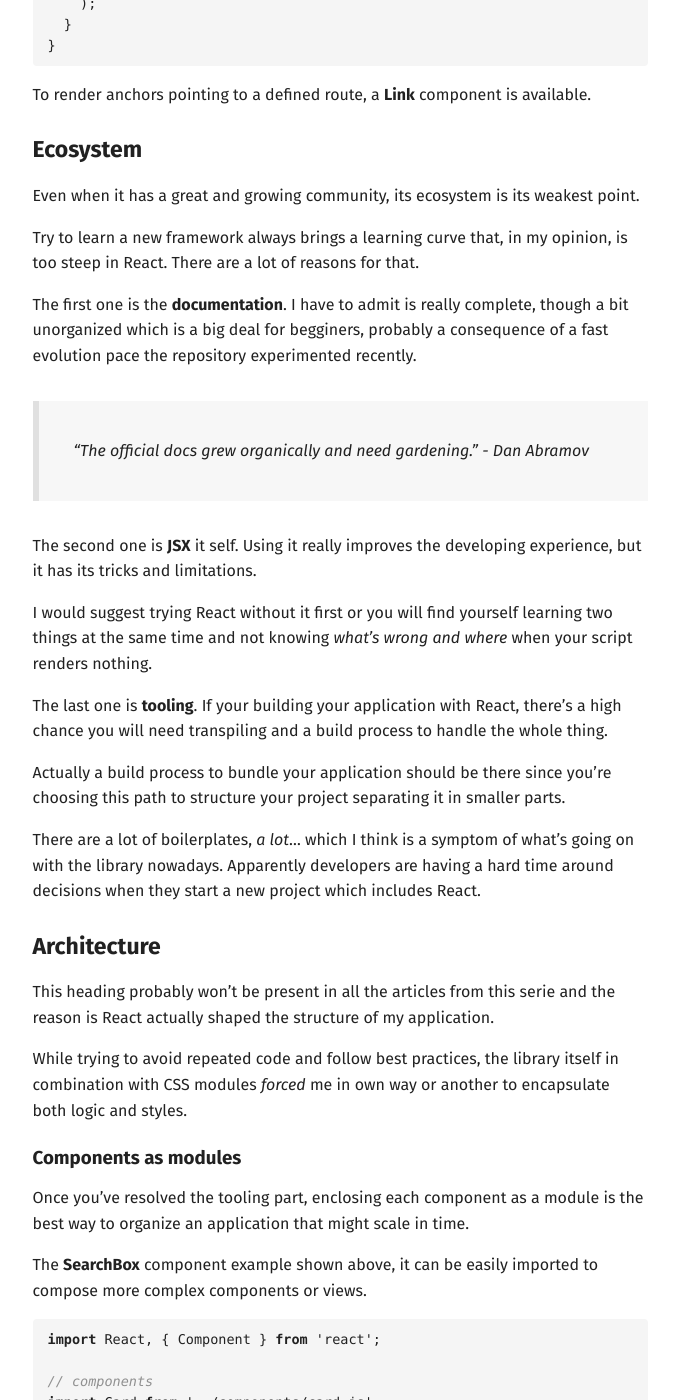
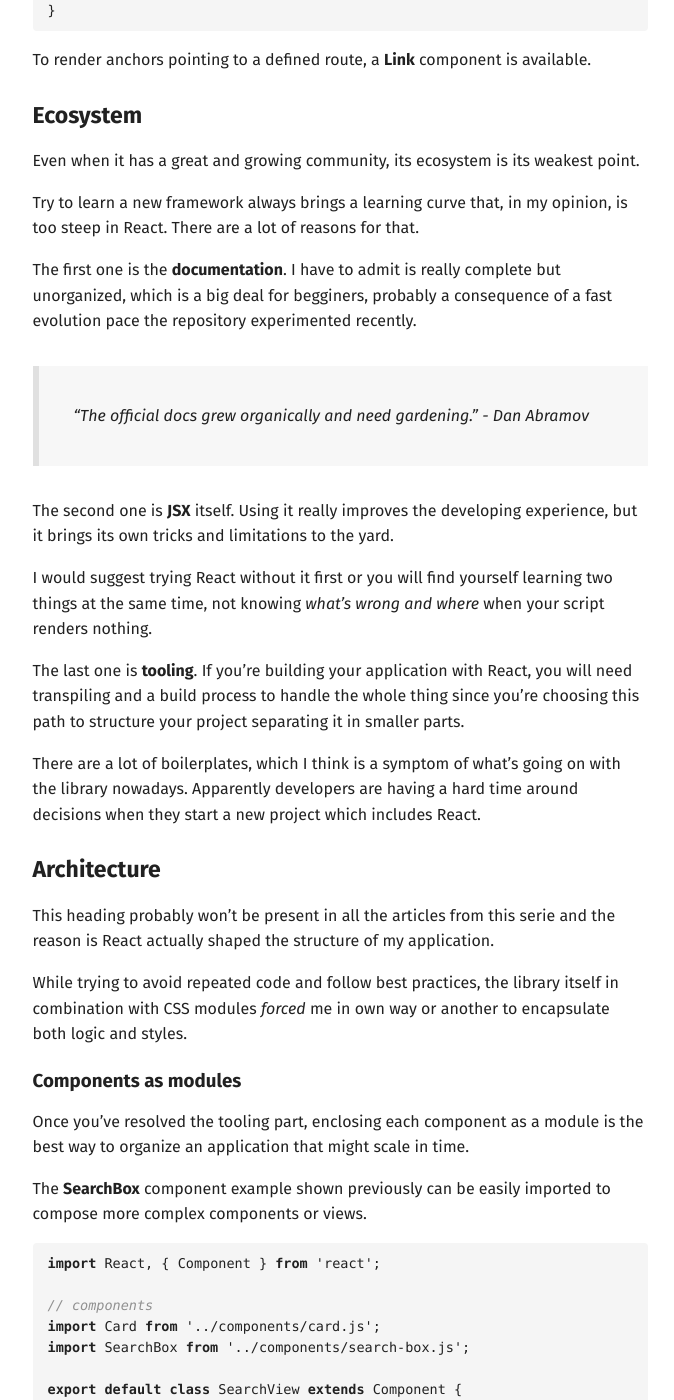
Before and after one commit to jeremenichelli/jeremenichelli.github.io, a Jekyll site: the page built from _posts/2016-07-07-building-a-component-based-app-react.md, in a window 1280 px wide and 1400 px high, scrolled down 10311 px. Shown: the whole window, without its empty margins (300-974 px from the left). Built offline with Jekyll 4.4.1, drawn with Linux system fonts in a browser that asks for light colours; some of the changed text lies outside the part shown.

Commit message:
Updates and corrections on last post

````diff
--- a/_posts/2016-07-07-building-a-component-based-app-react.md
+++ b/_posts/2016-07-07-building-a-component-based-app-react.md
@@ -241,9 +241,9 @@
 
 When data values change over a component's life cycle they are called _states_.
 
-It's important to mention that not every single data used in a component should be a state. When the state doesn't affect the render of the component is better to keep it outside of it.
+It's important to mention that not every single data used in a component should be a state. When the value of a state doesn't affect the render of the component is better to save it in a variable.
 
-When using **createClass** you get access to the **getInitialState** method to specify the initial states' values, but if you're doing in the the ES2015 way just define a _state_ object on the instance's constructor.
+When using **createClass** you get access to a **getInitialState** method to specify the initial states' values, but if you're doing in the the ES2015 way just define a _state_ object on the instance's constructor.
 
 ```js
 import { Component } from 'react';
@@ -268,11 +268,11 @@
 }
 ```
 
-Here we are defining an accordion element, the _expanded_ value will define wether the content will be visible or not so it makes sense to define it as a _state_.
+Here we are defining an accordion element, the _expanded_ value will define whether the content will be visible or not, so it makes sense to define it as a _state_.
 
 To reveal the content we need to toggle the _expanded_ value.
 
-To do it we use **setState** and React will update the components view. I recommend to place this logic inside a method so it can be bound later as an event.
+To do it we use **setState** and React will update the components view.
 
 ```js
 import { Component } from 'react';
@@ -304,12 +304,12 @@
 
 [See it in action &raquo;](https://jsfiddle.net/jeremenichelli/oLL9j1bj/5)
 
-The context inside the **toggleState** function will be the rendered node, with **bind** we change it back to the component.
+When the **toggleState** function gets called the context will be the rendered node, with **bind** we change it back to the component.
 
 
 ### Model binding
 
-As it doesn't offer directives out of the box, when you need to track properties like the value of an input value you will need to do it yourself.
+As the library doesn't come with directives out of the box, when you need to track properties like the value of an input you will have to do it yourself.
 
 It's not hard since React encapsulation itself comes handy for this.
 
@@ -333,7 +333,9 @@
   render() {
     return (
       <form action="?">
-        <input type="text" value={ this.props.searchValue } onChange={ this.handleChange }/>
+        <input type="text"
+          value={ this.props.searchValue }
+          onChange={ this.handleChange } />
         <button type="submit">Search</button>
       </form>
     );
@@ -341,13 +343,13 @@
 }
 ```
 
-This is a pretty common pattern of updating a container every time the value changes which here can be used as a _state_ in case it defines some other rendered section of the component.
+This is a pretty common pattern that allows you to access to that _state_ later in case it affects some other rendered section of the component.
 
 ### Styles
 
 If you're using React, the main reason should be that you find the separation of concerns and encapsulation the best way to structure your application, so your strategy around styles should match this philosophy.
 
-**CSS modules** alter original selectors so they are unique, and as a consequence, encapsulates the styles for a set of elements so they aren't affected by other rules define in the project.
+**CSS modules** alter original selectors so they are unique, and as a consequence, encapsulates the styles for a set of elements.
 
 ```js
 import React, { Component } from 'react';
@@ -363,7 +365,7 @@
 }
 ```
 
-When you import a style file like this, selectors are changed to key combinations of letters and numbers on it. Inside your script an object is return containing exactly those unique references you can place in your components like values.
+When you import a style file like this, selectors are changed to keys, combinations of letters and numbers. Inside your script an object is returned containing exactly those unique references you can use in your components as classes.
 
 Of course this happens at compilation time so you will need external tools like [webpack loaders][css-modules-webpack] to manage your styles this way.
 
@@ -454,19 +456,17 @@
 
 Try to learn a new framework always brings a learning curve that, in my opinion, is too steep in React. There are a lot of reasons for that.
 
-The first one is the **documentation**. I have to admit is really complete, though a bit unorganized which is a big deal for begginers, probably a consequence of a fast evolution pace the repository experimented recently.
+The first one is the **documentation**. I have to admit is really complete but unorganized, which is a big deal for begginers, probably a consequence of a fast evolution pace the repository experimented recently.
 
 > "The official docs grew organically and need gardening." - Dan Abramov
 
-The second one is **JSX** it self. Using it really improves the developing experience, but it has its tricks and limitations.
+The second one is **JSX** itself. Using it really improves the developing experience, but it brings its own tricks and limitations to the yard.
 
-I would suggest trying React without it first or you will find yourself learning two things at the same time and not knowing _what's wrong and where_ when your script renders nothing.
+I would suggest trying React without it first or you will find yourself learning two things at the same time, not knowing _what's wrong and where_ when your script renders nothing.
 
-The last one is **tooling**. If your building your application with React, there's a high chance you will need transpiling and a build process to handle the whole thing.
+The last one is **tooling**. If you're building your application with React, you will need transpiling and a build process to handle the whole thing since you're choosing this path to structure your project separating it in smaller parts.
 
-Actually a build process to bundle your application should be there since you're choosing this path to structure your project separating it in smaller parts.
-
-There are a lot of boilerplates, _a lot_... which I think is a symptom of what's going on with the library nowadays. Apparently developers are having a hard time around decisions when they start a new project which includes React.
+There are a lot of boilerplates, which I think is a symptom of what's going on with the library nowadays. Apparently developers are having a hard time around decisions when they start a new project which includes React.
 
 
 ## Architecture
@@ -480,7 +480,7 @@
 
 Once you've resolved the tooling part, enclosing each component as a module is the best way to organize an application that might scale in time.
 
-The **SearchBox** component example shown above, it can be easily imported to compose more complex components or views.
+The **SearchBox** component example shown previously can be easily imported to compose more complex components or views.
 
 ```js
 import React, { Component } from 'react';
````
Also changed, not shown: other parts of _posts/2016-07-07-building-a-component-based-app-react.md (+1 -1 lines).
